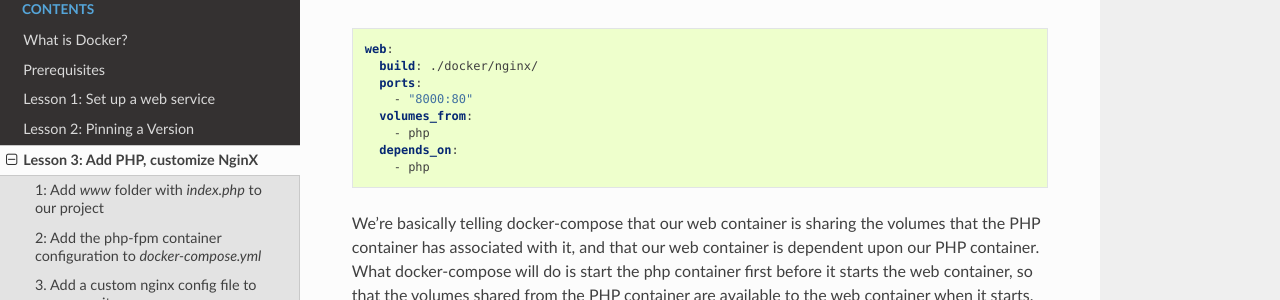
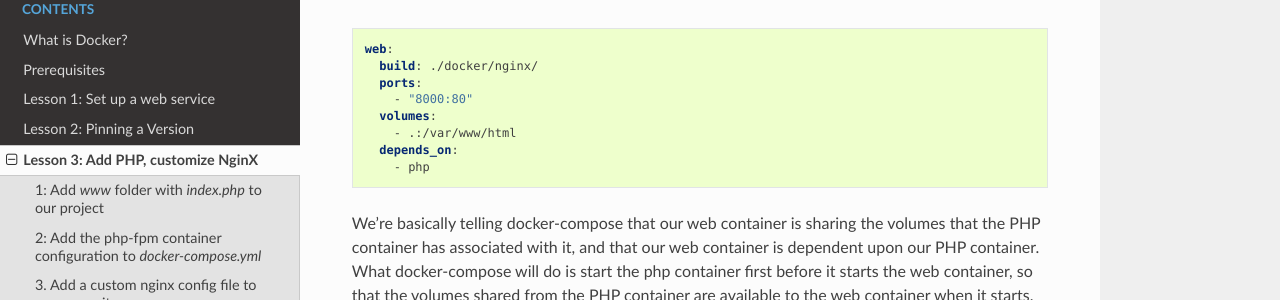
Before and after one commit to codementality/docker-for-drupal-development, a Sphinx documentation site: the page built from docs/lessonthree.rst, in a window 1280 px wide and 900 px high, scrolled down 5653 px. Shown: the part 151-451 px from the top of the window. Built offline with Sphinx 7.4.7 and the Read the Docs theme 2.0.0, drawn with Linux system fonts in a browser that asks for light colours.

Commit message:
Revising lesson 5, tweaking lessons 3 and 4

```diff
--- a/docs/lessonfive.rst
+++ b/docs/lessonfive.rst
@@ -273,6 +273,8 @@
         build: ./docker/nginx/
         ports:
           - 8000:80
+        depends_on:
+          - php
         environment:
           NGINX_DOCROOT: www
           NGINX_SERVER_NAME: localhost
--- a/docs/lessonfour.rst
+++ b/docs/lessonfour.rst
@@ -125,8 +125,6 @@
         build: ./docker/nginx/
         ports:
           - "8000:80"
-        volumes_from:
-          - php
         depends_on:
           - php
 
--- a/docs/lessonthree.rst
+++ b/docs/lessonthree.rst
@@ -268,8 +268,8 @@
       build: ./docker/nginx/
       ports:
         - "8000:80"
-      volumes_from:
-        - php
+      volumes:
+        - .:/var/www/html
       depends_on:
         - php
 
```
